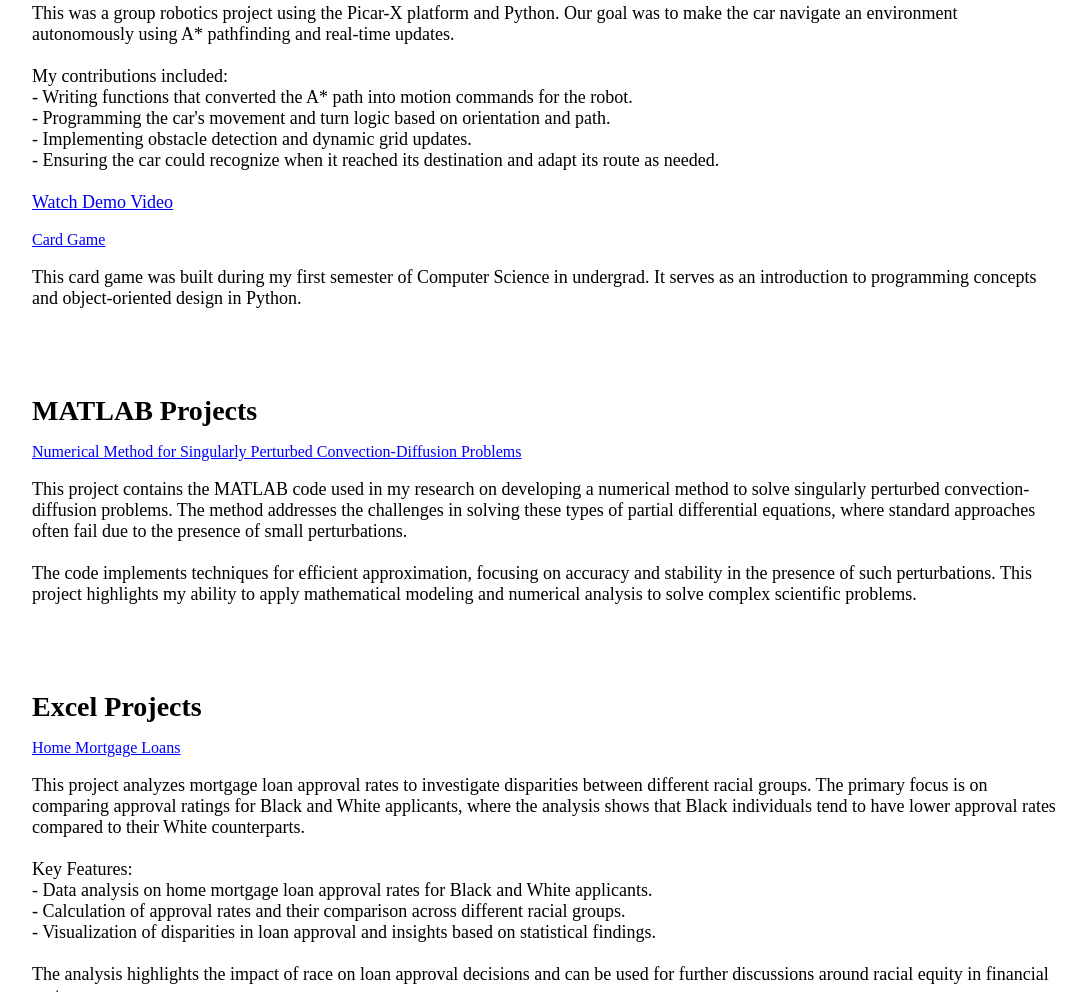
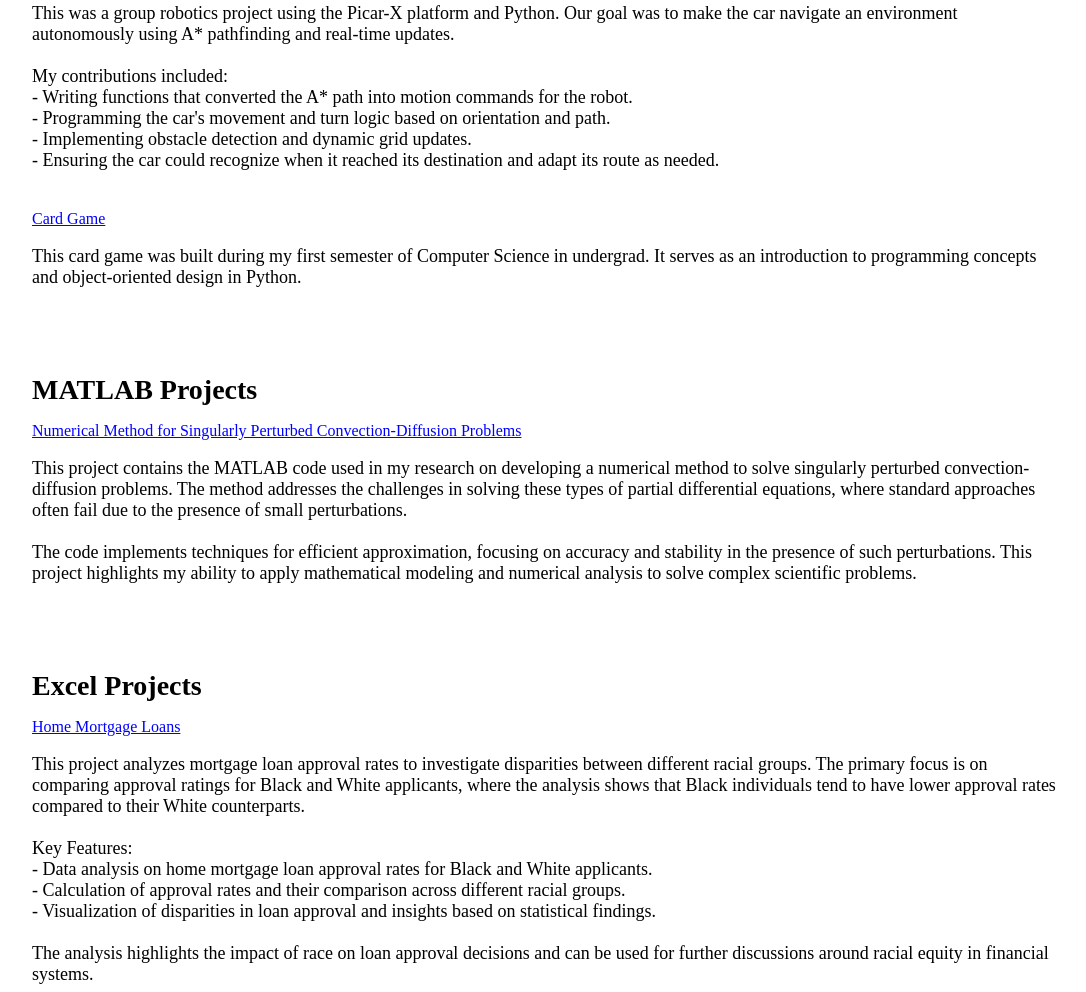
Before and after one commit to DanielGregory/DanielGregory.github.io, a plain HTML site: page index.html in a window 1280 px wide. Shown: the part 2605-3597 px from the top of the page, without its empty margins (96-1182 px from the left). Drawn offline with Linux system fonts and the light colour scheme.

Commit message:
Update index.html

```diff
--- a/index.html
+++ b/index.html
@@ -126,7 +126,6 @@
       - Programming the car's movement and turn logic based on orientation and path.<br>
       - Implementing obstacle detection and dynamic grid updates.<br>
       - Ensuring the car could recognize when it reached its destination and adapt its route as needed.<br><br>
-      <a href="https://drive.google.com/file/d/18CmNJieIKvaxRKUJrtxJ3W0ystr2Ehgg/view?usp=sharing" target="_blank">Watch Demo Video</a>
     </p>
 
     <li><a href="https://github.com/DanielGregory/Python-Project.git">Card Game</a></li>
```
